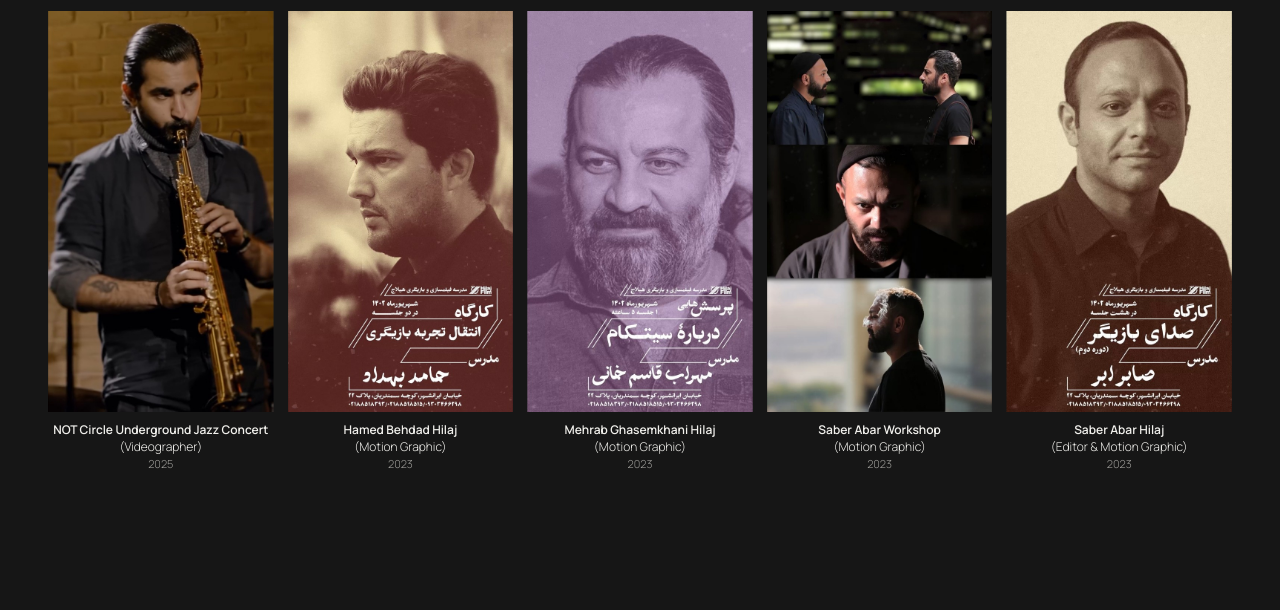
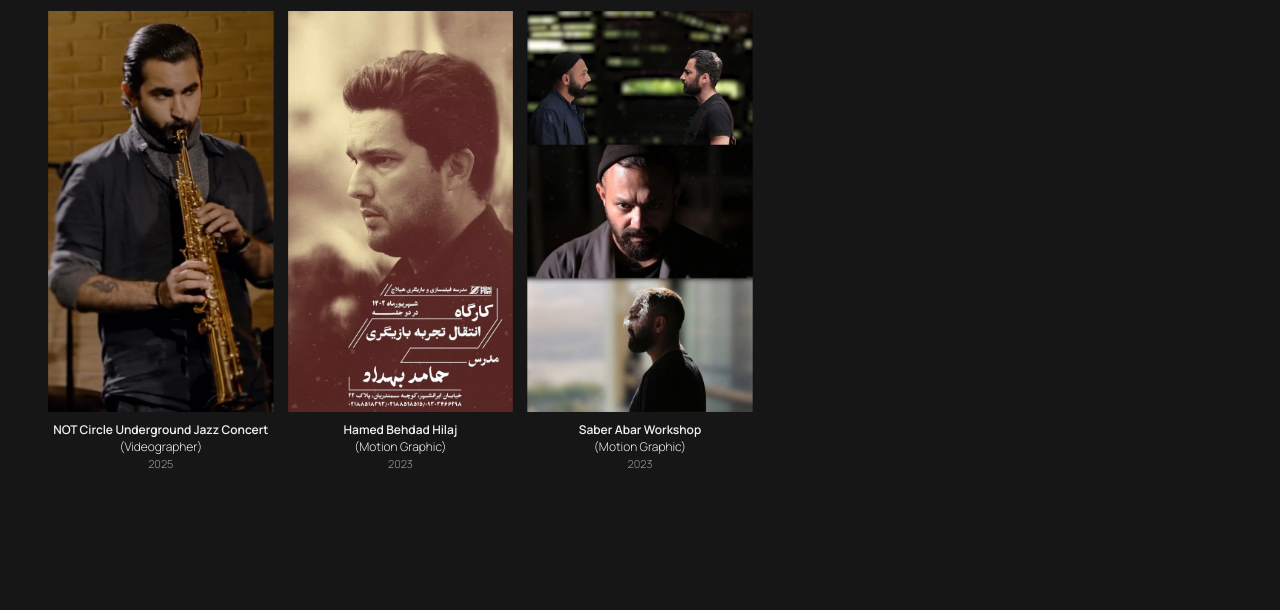
Before and after one commit to alimehryaredit/AliMehryarPortfolio, a plain HTML site: page index.html in a window 1280 px wide. Shown: the part 4579-5189 px from the top of the page. Drawn offline with nearby package versions, Linux system fonts and the light colour scheme; grey boxes are pictures that could not be loaded; a web font is replaced by a local one.

Commit message:
Add files via upload

```diff
--- a/index.html
+++ b/index.html
@@ -274,30 +274,28 @@ footer small{font-family:var(--f-footer);color:var(--mute);font-size:var(--fs-fo
 // Optional poster image: assets/work/<slug>.jpg
 const W = {
  portrait:[
-  ["Legendary Game Club Instagram Reels 1","(Editor)",2025,"vimeo:1239193494"],
-  ["Legendary Game Club Instagram Reels 2","(Editor)",2025,"vimeo:1239193300"],
-  ["Legendary Game Club Instagram Reels 3","(Editor)",2025,"vimeo:1239193508"],
-  ["Legendary Game Club Instagram Reels 4","(Editor)",2025,"vimeo:1239193514"],
-  ["Leila Immigration Instagram Reels","(Editor)",2025,"vimeo:1239193523"],
-  ["NOT Circle Underground Jazz Concert","(Videographer)",2025,"vimeo:1239194177"],
+  ["Legendary Game Club Instagram Reels 1","(Editor)",2025,"yt:hZU4cO4hyLw"],
+  ["Legendary Game Club Instagram Reels 2","(Editor)",2025,"yt:Ni9YjnlvU3o"],
+  ["Legendary Game Club Instagram Reels 3","(Editor)",2025,"yt:UL_RXPMr6oM"],
+  ["Legendary Game Club Instagram Reels 4","(Editor)",2025,"yt:pcsl1LqpL4E"],
+  ["Leila Immigration Instagram Reels","(Editor)",2025,"yt:0hK55pPxCE0"],
+  ["NOT Circle Underground Jazz Concert","(Videographer)",2025,"yt:M2t-Goy099k"],
   ["Hamed Behdad Hilaj","(Motion Graphic)",2023,"yt:NbXfdVPUpxM"],
-  ["Mehrab Ghasemkhani Hilaj","(Motion Graphic)",2023,"vimeo:1239201642"],
-  ["Saber Abar Workshop","(Motion Graphic)",2023,"vimeo:1239193565"],
-  ["Saber Abar Hilaj","(Editor & Motion Graphic)",2023,"vimeo:1239193544"]],
+  ["Saber Abar Workshop","(Motion Graphic)",2023,"yt:oRm5rhAJROo"]],
  landscape:[
-  ["Miami Agency Event Version 1","(Videographer)",2025,"vimeo:1239196650"],
-  ["Miami Agency Event Version 2","(Videographer)",2025,"vimeo:1239196697"],
+  ["Miami Agency Event Version 1","(Videographer)",2025,"yt:BmCzNwGt5MI"],
+  ["Miami Agency Event Version 2","(Videographer)",2025,"yt:rmhkpgRskqI"],
   ["Daily Market Teaser","(Director & Editor)",2024,"yt:RzPsa3I6pNU"],
   ["Artaban Motors Teaser","(Editor)",2024,"yt:-Heis4OWOiM"],
   ["Daily Andishan Stop Motion","(Director)",2024,"yt:DCPV0itQjHU"],
   ["Foolad Qom Trailer","(Editor)",2025,"yt:-M0BkknkAq0"],
-  ["Latyan Forest Tree Planting","(Videographer)",2025,"vimeo:1239637165"],
+  ["Latyan Forest Tree Planting","(Videographer)",2025,"yt:-ZRS8ef13fE"],
   ["Hattrick Movie Trailer Version 1","(Editor)",2025,"yt:CTHpozwd3To"],
-  ["Hattrick Movie Trailer Version 2","(Editor)",2025,"yt:hKzBO0AL_OA"],
-  ["Thirteen Movie Trailer","(Editor)",2025,"vimeo:1239196718"],
+  ["Hattrick Movie Trailer Version 2","(Editor)",2025,"yt:RVUwifnEIt0"],
+  ["Thirteen Movie Trailer","(Editor)",2025,"yt:11Jz1CYDCN4"],
   ["Frankenstein Movie Trailer","(Editor)",2025,"yt:5qxGC2WpYUg"],
-  ["In Praise of Solitude","(Editor)",2025,"vimeo:1239196583"],
-  ["In Praise of Togetherness","(Editor)",2025,"vimeo:1239196622"]]
+  ["In Praise of Solitude","(Editor)",2025,"yt:8L_IMMyBEU8"],
+  ["In Praise of Togetherness","(Editor)",2025,"yt:2NeycMLpG3w"]]
 };
 const S = [
  ["Directing","Directing stories with intensity, realism, and visual precision. I lead projects from concept to performance, creating grounded and powerful cinematic experiences."],
```
